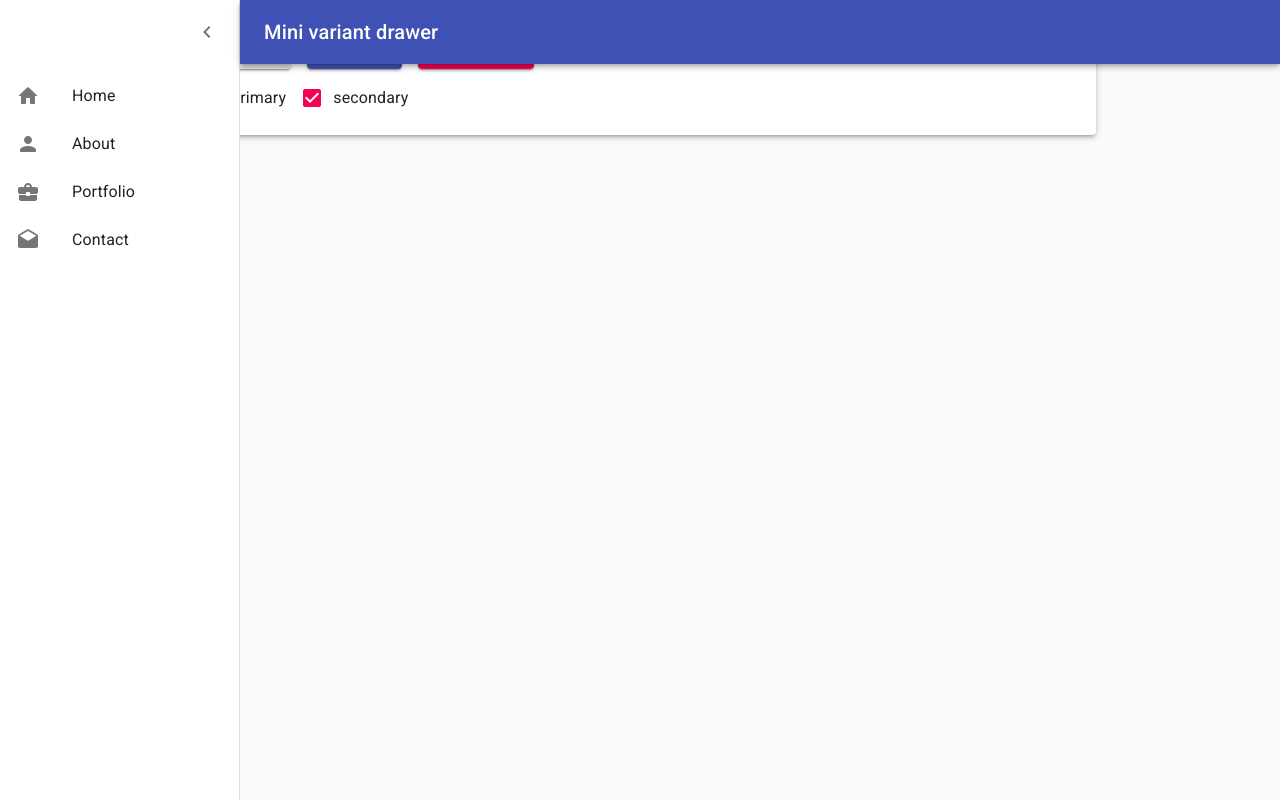
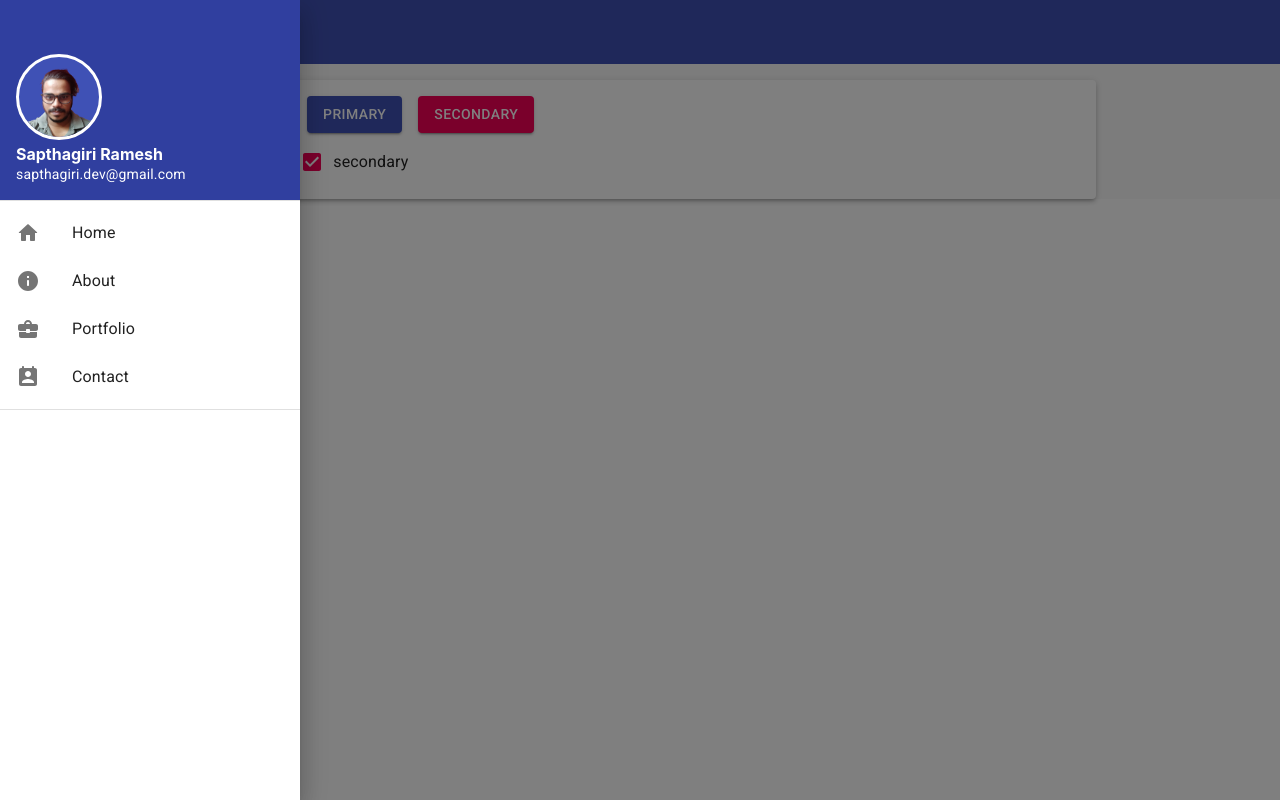
Before and after one commit to saptha-giri/react-myprofile, a React (Create React App) app: page / in a window 1280 px wide. Both pictures are taken after a click on the button "menu". Built offline with nearby package versions, Linux system fonts and the light colour scheme.

Commit message:
set new layout with navigation

```diff
--- a/src/App.js
+++ b/src/App.js
@@ -1,171 +1,17 @@
 import React from 'react';
+import { BrowserRouter as Router, Switch, Route } from "react-router-dom";
 import './App.css';
-
-import clsx from 'clsx';
-import { makeStyles, useTheme } from '@material-ui/core/styles';
-import Drawer from '@material-ui/core/Drawer';
-import AppBar from '@material-ui/core/AppBar';
-import Toolbar from '@material-ui/core/Toolbar';
-import List from '@material-ui/core/List';
-import CssBaseline from '@material-ui/core/CssBaseline';
-import Typography from '@material-ui/core/Typography';
-import IconButton from '@material-ui/core/IconButton';
-import MenuIcon from '@material-ui/icons/Menu';
-import ChevronLeftIcon from '@material-ui/icons/ChevronLeft';
-import ChevronRightIcon from '@material-ui/icons/ChevronRight';
-import ListItem from '@material-ui/core/ListItem';
-import ListItemIcon from '@material-ui/core/ListItemIcon';
-import ListItemText from '@material-ui/core/ListItemText';
-import BusinessCenterRoundedIcon from '@material-ui/icons/BusinessCenterRounded';
-import PersonRoundedIcon from '@material-ui/icons/PersonRounded';
-import HomeRoundedIcon from '@material-ui/icons/HomeRounded';
-import DraftsRoundedIcon from '@material-ui/icons/DraftsRounded';
-
 
 import Home from './pages/home';
 import About from './pages/About';
+import Layout from './components/layout';
 
-import { BrowserRouter as Router, Switch, Route, Link } from "react-router-dom";
 
-const drawerWidth = 240;
-
-const useStyles = makeStyles((theme) => ({
-  root: {
-    display: 'flex',
-  },
-  appBar: {
-    zIndex: theme.zIndex.drawer + 1,
-    transition: theme.transitions.create(['width', 'margin'], {
-      easing: theme.transitions.easing.sharp,
-      duration: theme.transitions.duration.leavingScreen,
-    }),
-  },
-  appBarShift: {
-    marginLeft: drawerWidth,
-    width: `calc(100% - ${drawerWidth}px)`,
-    transition: theme.transitions.create(['width', 'margin'], {
-      easing: theme.transitions.easing.sharp,
-      duration: theme.transitions.duration.enteringScreen,
-    }),
-  },
-  menuButton: {
-    marginRight: 36,
-  },
-  hide: {
-    display: 'none',
-  },
-  drawer: {
-    width: drawerWidth,
-    flexShrink: 0,
-    whiteSpace: 'nowrap',
-  },
-  drawerOpen: {
-    width: drawerWidth,
-    transition: theme.transitions.create('width', {
-      easing: theme.transitions.easing.sharp,
-      duration: theme.transitions.duration.enteringScreen,
-    }),
-  },
-  drawerClose: {
-    transition: theme.transitions.create('width', {
-      easing: theme.transitions.easing.sharp,
-      duration: theme.transitions.duration.leavingScreen,
-    }),
-    overflowX: 'hidden',
-    width: theme.spacing(7) + 1,
-    [theme.breakpoints.up('sm')]: {
-      width: theme.spacing(9) + 1,
-    },
-  },
-
-  toolbar: {
-    display: 'flex',
-    alignItems: 'center',
-    justifyContent: 'flex-end',
-    padding: theme.spacing(0, 1),
-    // necessary for content to be below app bar
-    ...theme.mixins.toolbar,
-  },
-
-}));
 
 const App = () => {
-  const classes = useStyles();
-  const theme = useTheme();
-  const [open, setOpen] = React.useState(false);
-
-  const handleDrawerOpen = () => {
-    setOpen(true);
-  };
-
-  const handleDrawerClose = () => {
-    setOpen(false);
-  };
   return (
-    <Router className={classes.root}>
-      <CssBaseline />
-      <AppBar
-        position="fixed"
-        className={clsx(classes.appBar, {
-          [classes.appBarShift]: open,
-        })}
-      >
-        <Toolbar>
-          <IconButton
-            color="inherit"
-            aria-label="open drawer"
-            onClick={handleDrawerOpen}
-            edge="start"
-            className={clsx(classes.menuButton, {
-              [classes.hide]: open,
-            })}
-          >
-            <MenuIcon />
-          </IconButton>
-          <Typography variant="h6" noWrap>
-            Mini variant drawer
-          </Typography>
-        </Toolbar>
-      </AppBar>
-      <Drawer
-        variant="permanent"
-        className={clsx(classes.drawer, {
-          [classes.drawerOpen]: open,
-          [classes.drawerClose]: !open,
-        })}
-        classes={{
-          paper: clsx({
-            [classes.drawerOpen]: open,
-            [classes.drawerClose]: !open,
-          }),
-        }}
-      >
-        <div className={classes.toolbar}>
-          <IconButton onClick={handleDrawerClose}>
-            {theme.direction === 'rtl' ? <ChevronRightIcon /> : <ChevronLeftIcon />}
-          </IconButton>
-        </div>
-        {/* <Divider /> */}
-        <List>
-          <ListItem button key={0} component={Link} to="/">
-            <ListItemIcon><HomeRoundedIcon /></ListItemIcon>
-            <ListItemText primary={"Home"} />
-          </ListItem>
-          <ListItem button key={0} component={Link} to="/about">
-            <ListItemIcon><PersonRoundedIcon /></ListItemIcon>
-            <ListItemText primary={"About"} />
-          </ListItem>
-          <ListItem button key={0} component={Link} to="/portfolio">
-            <ListItemIcon><BusinessCenterRoundedIcon /></ListItemIcon>
-            <ListItemText primary={"Portfolio"} />
-          </ListItem>
-          <ListItem button key={0} component={Link} to="/contact">
-            <ListItemIcon><DraftsRoundedIcon /></ListItemIcon>
-            <ListItemText primary={"Contact"} />
-          </ListItem>
-        </List>
-      </Drawer>
-
+    <Router>
+      <Layout>
         <Switch>
           <Route path="/" exact>
             <Home />
@@ -174,6 +20,7 @@ const App = () => {
             <About />
           </Route>
         </Switch>
+      </Layout>
     </Router>
   );
 }
--- /dev/null
+++ b/src/components/layout.jsx
@@ -0,0 +1,130 @@
+import React, { useState } from "react";
+import { Link } from "react-router-dom";
+import { Divider, Drawer, Grid, List, ListItem, ListItemIcon, ListItemText, makeStyles } from "@material-ui/core";
+
+import AppBar from '@material-ui/core/AppBar';
+import Toolbar from '@material-ui/core/Toolbar';
+import Typography from '@material-ui/core/Typography';
+import IconButton from '@material-ui/core/IconButton';
+import MenuIcon from '@material-ui/icons/Menu';
+import HomeRoundedIcon from '@material-ui/icons/HomeRounded';
+import InfoRoundedIcon from '@material-ui/icons/InfoRounded';
+import BusinessCenterRoundedIcon from '@material-ui/icons/BusinessCenterRounded';
+import PermContactCalendarRoundedIcon from '@material-ui/icons/PermContactCalendarRounded';
+import profilePic from "../assets/pic.png";
+
+const drawerWidth = 300;
+
+const useStyle = makeStyles(theme =>({
+    root: {
+        flexGrow: 1,
+    },
+    page: {
+        background: "#f9f9f9",
+        width: "100%"
+    },
+    drawerWidth: {
+        width: drawerWidth,
+    },
+    linkStyle: {
+        textDecoration: 'none',
+    },
+    title: {
+        fontWeight:"bold"
+    },
+    profilePic: {
+        width: "80px",
+        height: "80px",
+        borderRadius: "50%",
+        border:"3px solid",
+        objectFit: "cover",
+        backgroundColor:theme.palette.primary.main
+    },
+    profilePicContainer: {
+        padding: "1rem",
+        backgroundColor: theme.palette.primary.dark,
+        color: "#fff",
+        height:"25vh"
+    }
+}));
+
+const Layout = ({ children }) => {
+    const classes = useStyle();
+
+    const [drawerState, setDrawerState] = useState(false);
+
+    const handleDrawerOpen = () => {
+        setDrawerState(true)
+    }
+
+    const handleDrawerClose = () => {
+        setDrawerState(false)
+    }
+
+    return (
+        <div className={classes.root}>
+            <AppBar position="static">
+                <Toolbar>
+                    <IconButton edge="start" className={classes.menuButton} onClick={handleDrawerOpen} color="inherit" aria-label="menu">
+                        <MenuIcon />
+                    </IconButton>
+                    <Typography variant="h6">Sapthagiri Ramesh</Typography>
+                </Toolbar>
+            </AppBar>
+            <Drawer anchor="left" open={drawerState} classes={{ paper: classes.drawerWidth }} onClose={handleDrawerClose} >
+                <div
+                    onClick={handleDrawerClose}
+                    onKeyPress={handleDrawerClose}
+                >
+                    <Grid container spacing={0} className={classes.profilePicContainer} direction="column" justify="flex-end" alignItems="flex-start">
+                        <Grid item>
+                            <img className={classes.profilePic} src={profilePic} alt="sapthagiri ramesh" />
+                        </Grid>
+                        <Grid item>
+                            <Typography className={ classes.title } variant="p">Sapthagiri Ramesh</Typography>
+                        </Grid>
+                        <Grid item>
+                            <Typography variant="body2">sapthagiri.dev@gmail.com</Typography>
+                        </Grid>
+                    </Grid>
+                    <Divider />
+                    <List>
+                        <ListItem button component={Link} to="/">
+                            <ListItemIcon>
+                                <HomeRoundedIcon />
+                            </ListItemIcon>
+                            <ListItemText>Home</ListItemText>
+                        </ListItem>
+
+                        <ListItem button component={Link} to="/about">
+                            <ListItemIcon>
+                                <InfoRoundedIcon />
+                            </ListItemIcon>
+                            <ListItemText>About</ListItemText>
+                        </ListItem>
+
+                        <ListItem button component={Link} to="/portfolio">
+                            <ListItemIcon>
+                                <BusinessCenterRoundedIcon />
+                            </ListItemIcon>
+                            <ListItemText>Portfolio</ListItemText>
+                        </ListItem>
+
+                        <ListItem button component={Link} to="/contact">
+                            <ListItemIcon>
+                                <PermContactCalendarRoundedIcon />
+                            </ListItemIcon>
+                            <ListItemText>Contact</ListItemText>
+                        </ListItem>
+                    </List>
+                    <Divider />
+                </div>
+            </Drawer>
+            <div className={classes.page}>
+                {children}
+            </div>
+        </div>
+    )
+}
+
+export default Layout;
--- a/src/pages/About.js
+++ b/src/pages/About.js
@@ -23,7 +23,6 @@ const useStyles = makeStyles((theme) => ({
 // About page
 const About = () => {
     const classes = useStyles();
-    const [checked, setChecked] = React.useState(true)
     return (
         <Container maxWidth="md" className={classes.root}>
             <Paper className={classes.paper} elevation={3} >
```
Also changed, not shown: src/assets/pic.png (added).
